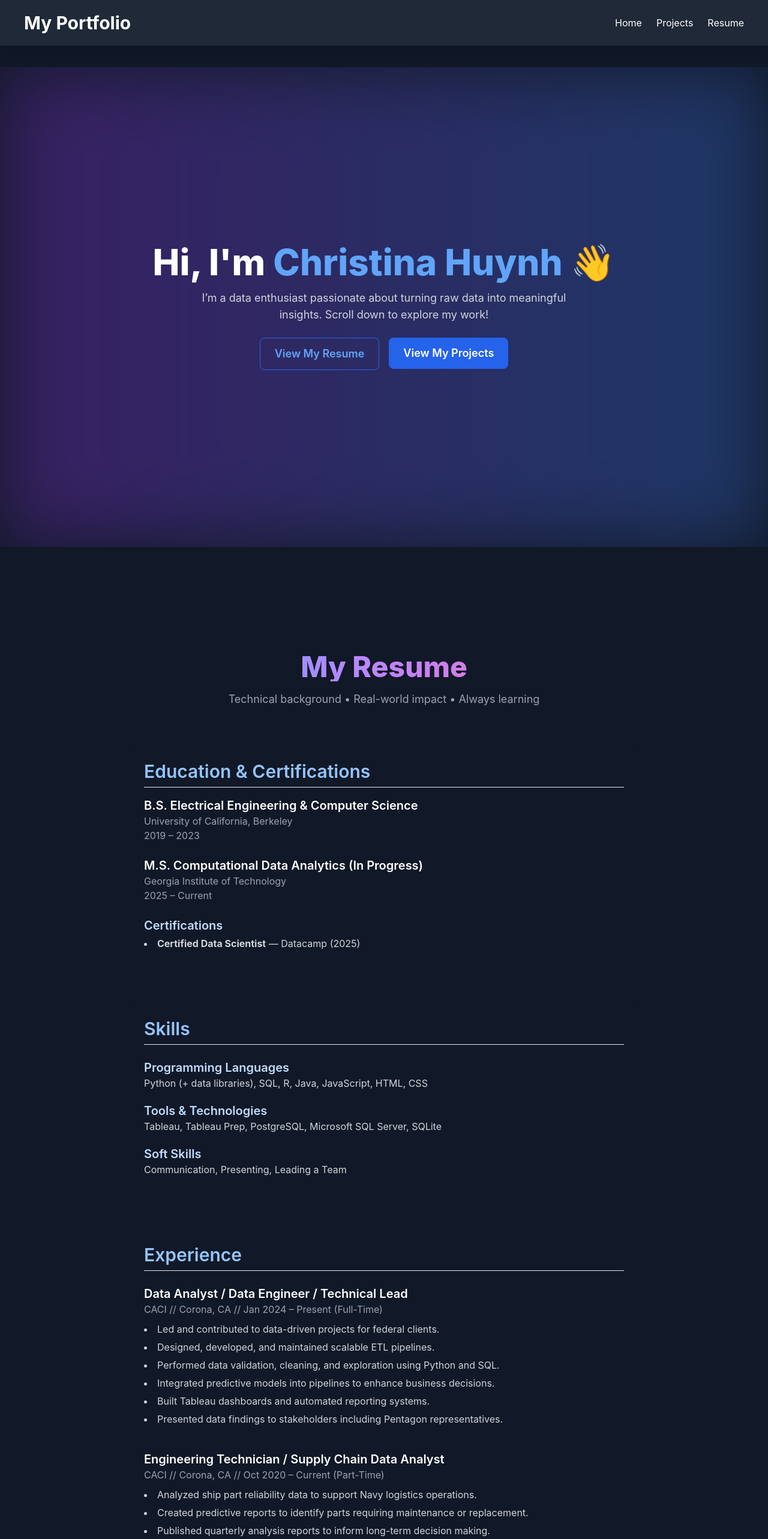
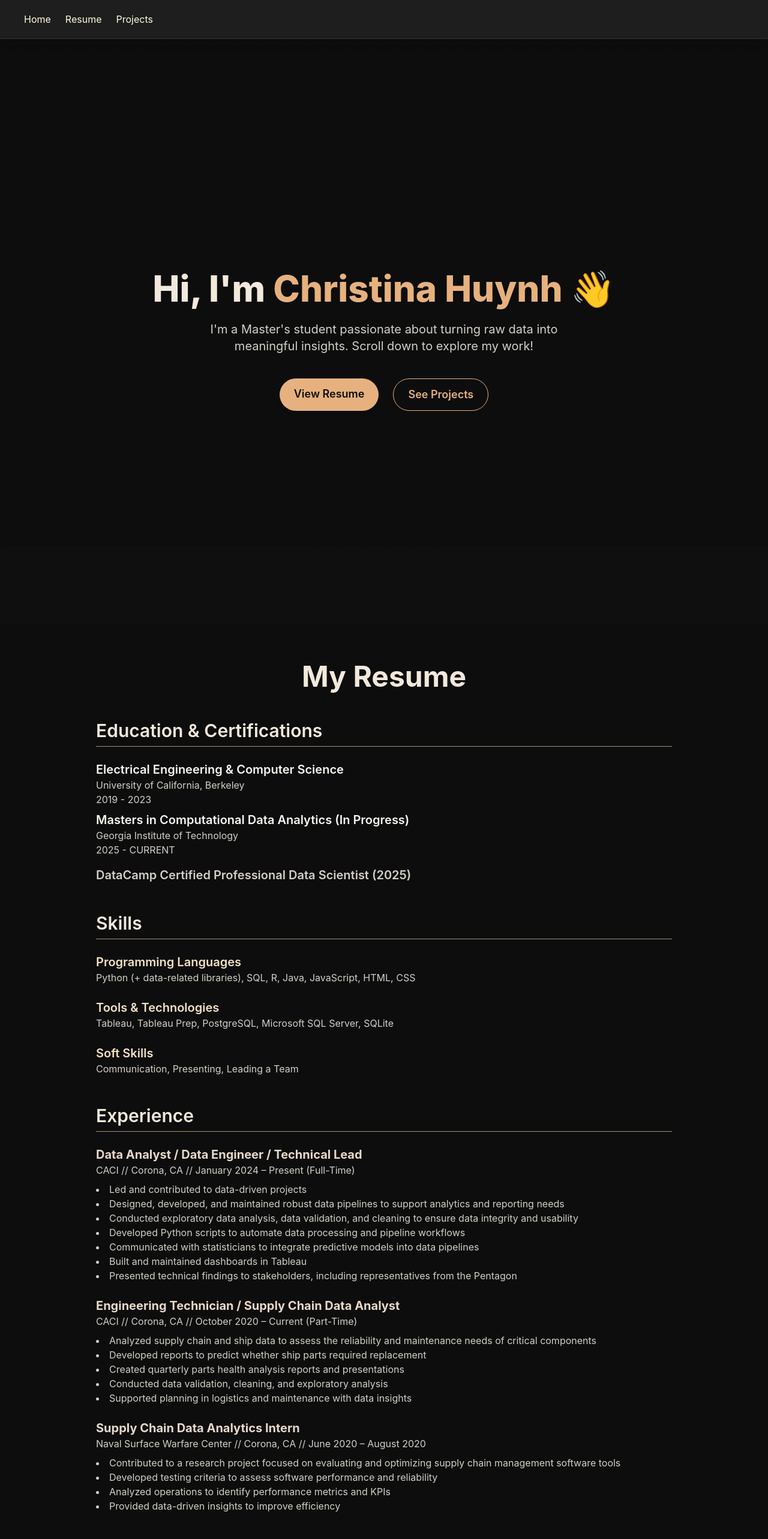
Before and after one commit to cvhuynh1777/data-portfolio, a React (Create React App) app: page /resume in a window 1280 px wide. Shown: the top 2566 px of the page at 60% size. Built offline with nearby package versions, Linux system fonts and the light colour scheme.

Commit message:
added design

```diff
--- a/src/App.js
+++ b/src/App.js
@@ -1,101 +1,40 @@
 import React from "react";
-import { BrowserRouter as Router, Route, Routes, Link } from "react-router-dom";
-import { motion } from "framer-motion";
+import { BrowserRouter as Router } from "react-router-dom";
+import "./index.css";
 import Resume from "./pages/Resume";
 import Projects from "./pages/Projects";
-import "./index.css";
+import Home from "./pages/Home"; // ⬅️ NEW
 
 function App() {
   return (
     <Router>
-      <div className="bg-gray-900 text-white">
+    <div className="bg-gradient-to-b from-[#0D0D0D] via-[#151515] to-[#0D0D0D] text-[#fefae0]">
+
+
         {/* Navbar */}
-        <nav className="fixed w-full top-0 z-50 flex justify-between items-center px-10 py-5 bg-gray-800 shadow-lg">
-          <h1 className="text-3xl font-bold">My Portfolio</h1>
-          <ul className="flex space-x-6">
+        <nav className="fixed w-full top-0 z-50 flex justify-between items-center px-10 py-5 bg-[#1e1e1e] shadow-lg border-b border-[#333]">
+          <ul className="flex space-x-6 text-[#fefae0]">
             <li>
-              <a href="#home" className="hover:text-blue-400 transition">Home</a>
+              <a href="#home" className="hover:text-[#f4a261] transition duration-300">Home</a>
             </li>
             <li>
-              <a href="#projects" className="hover:text-blue-400 transition">Projects</a>
+              <a href="#resume" className="hover:text-[#f4a261] transition duration-300">Resume</a>
             </li>
             <li>
-              <a href="#resume" className="hover:text-blue-400 transition">Resume</a>
+              <a href="#projects" className="hover:text-[#f4a261] transition duration-300">Projects</a>
             </li>
           </ul>
         </nav>
 
-        {/* Scrollable Home */}
-        <Home />
+        {/* Main content sections */}
+        <main className="pt-28 space-y-32 scroll-smooth">
+          <section id="home" className="scroll-mt-20"><Home /></section>
+          <section id="resume" className="scroll-mt-20"><Resume /></section>
+          <section id="projects" className="scroll-mt-20"><Projects /></section>
+        </main>
       </div>
     </Router>
   );
 }
 
-const Home = () => {
-  return (
-    <div className="pt-28 space-y-32 scroll-smooth">
-      {/* ===== Hero Section ===== */}
-      <section id="home" className="flex flex-col items-center justify-center min-h-screen text-center px-5 relative overflow-hidden">
-        <div className="absolute inset-0 bg-gradient-to-r from-purple-600 to-blue-500 opacity-30 blur-3xl"></div>
-
-        <motion.h2
-          className="text-6xl font-extrabold text-white z-10"
-          initial={{ opacity: 0, y: -50 }}
-          animate={{ opacity: 1, y: 0 }}
-          transition={{ duration: 1 }}
-        >
-          Hi, I'm <span className="text-blue-400">Christina Huynh</span> 👋
-        </motion.h2>
-
-        <motion.p
-          className="mt-4 text-lg text-gray-300 max-w-2xl z-10"
-          initial={{ opacity: 0 }}
-          animate={{ opacity: 1 }}
-          transition={{ delay: 0.5, duration: 1 }}
-        >
-          I’m a data enthusiast passionate about turning raw data into meaningful insights. Scroll down to explore my work!
-        </motion.p>
-
-        <motion.div
-          className="mt-6 flex space-x-4 z-10"
-          initial={{ opacity: 0, y: 20 }}
-          animate={{ opacity: 1, y: 0 }}
-          transition={{ delay: 1, duration: 1 }}
-        >
-          <a href="#resume">
-            <motion.button
-              className="px-6 py-3 border border-blue-600 rounded-lg text-blue-400 font-semibold text-lg hover:bg-blue-600 hover:text-white transition"
-              whileHover={{ scale: 1.1 }}
-              whileTap={{ scale: 0.95 }}
-            >
-              View My Resume
-            </motion.button>
-          </a>
-          <a href="#projects">
-            <motion.button
-              className="px-6 py-3 bg-blue-600 rounded-lg text-white font-semibold text-lg hover:bg-blue-500 transition"
-              whileHover={{ scale: 1.1 }}
-              whileTap={{ scale: 0.95 }}
-            >
-              View My Projects
-            </motion.button>
-          </a>
-        </motion.div>
-      </section>
-
-      {/* ===== Resume Section (Now First) ===== */}
-      <section id="resume" className="scroll-mt-20">
-        <Resume />
-      </section>
-
-      {/* ===== Projects Section ===== */}
-      <section id="projects" className="scroll-mt-20">
-        <Projects />
-      </section>
-    </div>
-  );
-};
-
-
 export default App;
--- /dev/null
+++ b/src/pages/Home.js
@@ -0,0 +1,57 @@
+import React from "react";
+import { motion } from "framer-motion";
+
+const Home = () => {
+  return (
+    <section id="home" className="pt-28 min-h-screen flex flex-col items-center justify-center text-center px-8 md:px-20 lg:px-40 bg-[#0D0D0D] text-[#F8F4F0] relative overflow-hidden">
+      <div className="absolute inset-0 bg-gradient-to-r from-[#264653] to-[#2a9d8f] opacity-30 blur-3xl -z-10"></div>
+
+      <motion.div
+        className="space-y-6"
+        initial={{ opacity: 0, y: 30 }}
+        animate={{ opacity: 1, y: 0 }}
+        transition={{ duration: 0.8 }}
+      >
+        <motion.h1
+          className="text-5xl md:text-6xl font-extrabold text-[#F2E9DC]"
+          initial={{ opacity: 0, scale: 0.9 }}
+          animate={{ opacity: 1, scale: 1 }}
+          transition={{ delay: 0.2, duration: 0.6 }}
+        >
+          Hi, I'm <span className="text-[#E6B17E]">Christina Huynh</span> 👋
+        </motion.h1>
+
+        <motion.p
+          className="text-lg md:text-xl text-[#d3cfc7] max-w-2xl mx-auto"
+          initial={{ opacity: 0, y: 20 }}
+          animate={{ opacity: 1, y: 0 }}
+          transition={{ delay: 0.4, duration: 0.6 }}
+        >
+          I'm a Master's student passionate about turning raw data into meaningful insights. Scroll down to explore my work!
+        </motion.p>
+
+        <motion.div
+          className="flex justify-center gap-6 pt-4"
+          initial={{ opacity: 0, y: 10 }}
+          animate={{ opacity: 1, y: 0 }}
+          transition={{ delay: 0.6, duration: 0.6 }}
+        >
+          <a
+            href="#resume"
+            className="bg-[#E6B17E] text-[#0D0D0D] px-6 py-3 rounded-full text-lg font-semibold shadow-md hover:scale-105 transition-transform"
+          >
+            View Resume
+          </a>
+          <a
+            href="#projects"
+            className="border border-[#E6B17E] text-[#E6B17E] px-6 py-3 rounded-full text-lg font-semibold hover:bg-[#E6B17E] hover:text-[#0D0D0D] transition-colors"
+          >
+            See Projects
+          </a>
+        </motion.div>
+      </motion.div>
+    </section>
+  );
+};
+
+export default Home;
--- a/src/pages/Resume.js
+++ b/src/pages/Resume.js
@@ -1,121 +1,127 @@
 import React from "react";
+import { motion } from "framer-motion";
 
 const Resume = () => {
   return (
-    <div className="max-w-4xl mx-auto px-6 py-12 bg-gray-900 text-white min-h-screen space-y-16">
-      {/* Hero Title */}
-      <div className="text-center">
-        <h1 className="text-5xl font-extrabold text-transparent bg-clip-text bg-gradient-to-r from-blue-400 via-purple-400 to-pink-400 mb-4">
+    <section id="resume" className="bg-[#0D0D0D] text-[#F8F4F0] py-16 px-8 md:px-20 lg:px-40">
+      <motion.div
+        className="space-y-12"
+        initial={{ opacity: 0, y: 30 }}
+        whileInView={{ opacity: 1, y: 0 }}
+        transition={{ duration: 0.8 }}
+        viewport={{ once: true }}
+      >
+        <motion.h1
+          className="text-5xl font-bold text-center text-[#F2E9DC] mb-6"
+          initial={{ opacity: 0, scale: 0.9 }}
+          whileInView={{ opacity: 1, scale: 1 }}
+          transition={{ duration: 0.6 }}
+          viewport={{ once: true }}
+        >
           My Resume
-        </h1>
-        <p className="text-gray-400 text-lg">
-          Technical background • Real-world impact • Always learning
-        </p>
-      </div>
+        </motion.h1>
 
-      {/* === Education + Certifications === */}
-      <section className="transition hover:shadow-2xl hover:scale-[1.01] hover:-translate-y-1 duration-300 bg-[#111827] p-6 rounded-xl">
-        <h2 className="text-3xl font-semibold text-blue-300 border-b pb-2 mb-4">Education & Certifications</h2>
+        {/* Education */}
+        <motion.div
+          className="space-y-6"
+          initial={{ opacity: 0, x: -20 }}
+          whileInView={{ opacity: 1, x: 0 }}
+          transition={{ duration: 0.6 }}
+          viewport={{ once: true }}
+        >
+          <h2 className="text-3xl font-semibold text-[#F2E9DC] border-b border-[#a38f7d] pb-2">
+            Education & Certifications
+          </h2>
 
-        {/* UC Berkeley */}
-        <div className="mb-6">
-          <h3 className="text-xl font-semibold">B.S. Electrical Engineering & Computer Science</h3>
-          <p className="text-gray-400">University of California, Berkeley</p>
-          <p className="text-gray-400">2019 – 2023</p>
-        </div>
+          <div className="space-y-2">
+            <div>
+              <h3 className="text-xl font-semibold">Electrical Engineering & Computer Science</h3>
+              <p className="text-[#d3cfc7]">University of California, Berkeley</p>
+              <p className="text-[#d3cfc7]">2019 - 2023</p>
+            </div>
+            <div>
+              <h3 className="text-xl font-semibold">Masters in Computational Data Analytics (In Progress)</h3>
+              <p className="text-[#d3cfc7]">Georgia Institute of Technology</p>
+              <p className="text-[#d3cfc7]">2025 - CURRENT</p>
+            </div>
+            <ul className="list-disc list-inside text-[#d3cfc7] pt-2">
+              <h3 className="text-xl font-semibold">DataCamp Certified Professional Data Scientist (2025)</h3>
+            </ul>
+          </div>
+        </motion.div>
 
-        {/* Georgia Tech */}
-        <div className="mb-6">
-          <h3 className="text-xl font-semibold">M.S. Computational Data Analytics (In Progress)</h3>
-          <p className="text-gray-400">Georgia Institute of Technology</p>
-          <p className="text-gray-400">2025 – Current</p>
-        </div>
+        {/* Skills */}
+        <motion.div
+          className="space-y-6"
+          initial={{ opacity: 0, x: 20 }}
+          whileInView={{ opacity: 1, x: 0 }}
+          transition={{ duration: 0.6 }}
+          viewport={{ once: true }}
+        >
+          <h2 className="text-3xl font-semibold text-[#F2E9DC] border-b border-[#a38f7d] pb-2">Skills</h2>
+          <div>
+            <h3 className="text-xl font-semibold text-[#f2e1c2]">Programming Languages</h3>
+            <p className="text-[#d3cfc7]">Python (+ data-related libraries), SQL, R, Java, JavaScript, HTML, CSS</p>
+          </div>
+          <div>
+            <h3 className="text-xl font-semibold text-[#f2e1c2]">Tools & Technologies</h3>
+            <p className="text-[#d3cfc7]">Tableau, Tableau Prep, PostgreSQL, Microsoft SQL Server, SQLite</p>
+          </div>
+          <div>
+            <h3 className="text-xl font-semibold text-[#f2e1c2]">Soft Skills</h3>
+            <p className="text-[#d3cfc7]">Communication, Presenting, Leading a Team</p>
+          </div>
+        </motion.div>
 
-        {/* Certs */}
-        <div>
-          <h3 className="text-xl font-semibold text-blue-200">Certifications</h3>
-          <ul className="list-disc list-inside text-gray-300 mt-1">
-            <li><strong>Certified Data Scientist</strong> — Datacamp (2025)</li>
-          </ul>
-        </div>
-      </section>
+        {/* Experience */}
+        <motion.div
+          className="space-y-6"
+          initial={{ opacity: 0, y: 20 }}
+          whileInView={{ opacity: 1, y: 0 }}
+          transition={{ duration: 0.6 }}
+          viewport={{ once: true }}
+        >
+          <h2 className="text-3xl font-semibold text-[#F2E9DC] border-b border-[#a38f7d] pb-2">Experience</h2>
 
-      {/* === Skills === */}
-      <section className="transition hover:shadow-2xl hover:scale-[1.01] hover:-translate-y-1 duration-300 bg-[#111827] p-6 rounded-xl">
-        <h2 className="text-3xl font-semibold text-blue-300 border-b pb-2 mb-6">Skills</h2>
-
-        <div className="space-y-5">
           <div>
-            <h3 className="text-xl font-semibold text-blue-200">Programming Languages</h3>
-            <p className="text-gray-300">
-              Python (+ data libraries), SQL, R, Java, JavaScript, HTML, CSS
-            </p>
+            <h3 className="text-xl font-bold text-[#e7d8c9]">Data Analyst / Data Engineer / Technical Lead</h3>
+            <p className="text-[#d3cfc7]">CACI // Corona, CA // January 2024 – Present (Full-Time)</p>
+            <ul className="list-disc list-inside text-[#d3cfc7] mt-2">
+              <li>Led and contributed to data-driven projects</li>
+              <li>Designed, developed, and maintained robust data pipelines to support analytics and reporting needs</li>
+              <li>Conducted exploratory data analysis, data validation, and cleaning to ensure data integrity and usability</li>
+              <li>Developed Python scripts to automate data processing and pipeline workflows</li>
+              <li>Communicated with statisticians to integrate predictive models into data pipelines</li>
+              <li>Built and maintained dashboards in Tableau</li>
+              <li>Presented technical findings to stakeholders, including representatives from the Pentagon</li>
+            </ul>
           </div>
 
           <div>
-            <h3 className="text-xl font-semibold text-blue-200">Tools & Technologies</h3>
-            <p className="text-gray-300">
-              Tableau, Tableau Prep, PostgreSQL, Microsoft SQL Server, SQLite
-            </p>
+            <h3 className="text-xl font-bold text-[#e7d8c9]">Engineering Technician / Supply Chain Data Analyst</h3>
+            <p className="text-[#d3cfc7]">CACI // Corona, CA // October 2020 – Current (Part-Time)</p>
+            <ul className="list-disc list-inside text-[#d3cfc7] mt-2">
+              <li>Analyzed supply chain and ship data to assess the reliability and maintenance needs of critical components</li>
+              <li>Developed reports to predict whether ship parts required replacement</li>
+              <li>Created quarterly parts health analysis reports and presentations</li>
+              <li>Conducted data validation, cleaning, and exploratory analysis</li>
+              <li>Supported planning in logistics and maintenance with data insights</li>
+            </ul>
           </div>
 
           <div>
-            <h3 className="text-xl font-semibold text-blue-200">Soft Skills</h3>
-            <p className="text-gray-300">
-              Communication, Presenting, Leading a Team
-            </p>
+            <h3 className="text-xl font-bold text-[#e7d8c9]">Supply Chain Data Analytics Intern</h3>
+            <p className="text-[#d3cfc7]">Naval Surface Warfare Center // Corona, CA // June 2020 – August 2020</p>
+            <ul className="list-disc list-inside text-[#d3cfc7] mt-2">
+              <li>Contributed to a research project focused on evaluating and optimizing supply chain management software tools</li>
+              <li>Developed testing criteria to assess software performance and reliability</li>
+              <li>Analyzed operations to identify performance metrics and KPIs</li>
+              <li>Provided data-driven insights to improve efficiency</li>
+            </ul>
           </div>
-        </div>
-      </section>
-
-      {/* === Experience === */}
-      <section className="transition hover:shadow-2xl hover:scale-[1.01] hover:-translate-y-1 duration-300 bg-[#111827] p-6 rounded-xl">
-        <h2 className="text-3xl font-semibold text-blue-300 border-b pb-2 mb-6">Experience</h2>
-
-        {/* Job 1 */}
-        <div className="mb-10">
-          <h3 className="text-xl font-semibold text-white">
-            Data Analyst / Data Engineer / Technical Lead
-          </h3>
-          <p className="text-gray-400">CACI // Corona, CA // Jan 2024 – Present (Full-Time)</p>
-          <ul className="list-disc list-inside text-gray-300 mt-2 space-y-1 leading-relaxed">
-            <li>Led and contributed to data-driven projects for federal clients.</li>
-            <li>Designed, developed, and maintained scalable ETL pipelines.</li>
-            <li>Performed data validation, cleaning, and exploration using Python and SQL.</li>
-            <li>Integrated predictive models into pipelines to enhance business decisions.</li>
-            <li>Built Tableau dashboards and automated reporting systems.</li>
-            <li>Presented data findings to stakeholders including Pentagon representatives.</li>
-          </ul>
-        </div>
-
-        {/* Job 2 */}
-        <div className="mb-10">
-          <h3 className="text-xl font-semibold text-white">
-            Engineering Technician / Supply Chain Data Analyst
-          </h3>
-          <p className="text-gray-400">CACI // Corona, CA // Oct 2020 – Current (Part-Time)</p>
-          <ul className="list-disc list-inside text-gray-300 mt-2 space-y-1 leading-relaxed">
-            <li>Analyzed ship part reliability data to support Navy logistics operations.</li>
-            <li>Created predictive reports to identify parts requiring maintenance or replacement.</li>
-            <li>Published quarterly analysis reports to inform long-term decision making.</li>
-            <li>Supported strategic supply chain planning with insights and metrics.</li>
-          </ul>
-        </div>
-
-        {/* Job 3 */}
-        <div>
-          <h3 className="text-xl font-semibold text-white">
-            Supply Chain Data Analytics Intern
-          </h3>
-          <p className="text-gray-400">Naval Surface Warfare Center // Corona, CA // Jun – Aug 2020</p>
-          <ul className="list-disc list-inside text-gray-300 mt-2 space-y-1 leading-relaxed">
-            <li>Assisted in evaluating supply chain management tools and performance metrics.</li>
-            <li>Developed testing criteria and dashboards to benchmark tool efficiency.</li>
-            <li>Contributed to a research study optimizing naval logistics software.</li>
-          </ul>
-        </div>
-      </section>
-    </div>
+        </motion.div>
+      </motion.div>
+    </section>
   );
 };
 
--- a/tailwind.config.js
+++ b/tailwind.config.js
@@ -1,8 +1,19 @@
 /** @type {import('tailwindcss').Config} */
 module.exports = {
   content: ["./src/**/*.{js,jsx,ts,tsx}"], // Ensures Tailwind scans all React components
-  theme: {
-    extend: {},
+  // tailwind.config.js (add a custom color palette)
+// tailwind.config.js (add a custom color palette)
+theme: {
+  extend: {
+    colors: {
+      forest: {
+        light: '#355E3B',
+        DEFAULT: '#254336',
+        dark: '#1A2F2B',
+      },
+      mint: '#85E89D',
+      cream: '#FAFAF5',
+    },
   },
-  plugins: [],
-};
+}
+}
```
Also changed, not shown: src/pages/Projects.js (+68 -93 lines).
